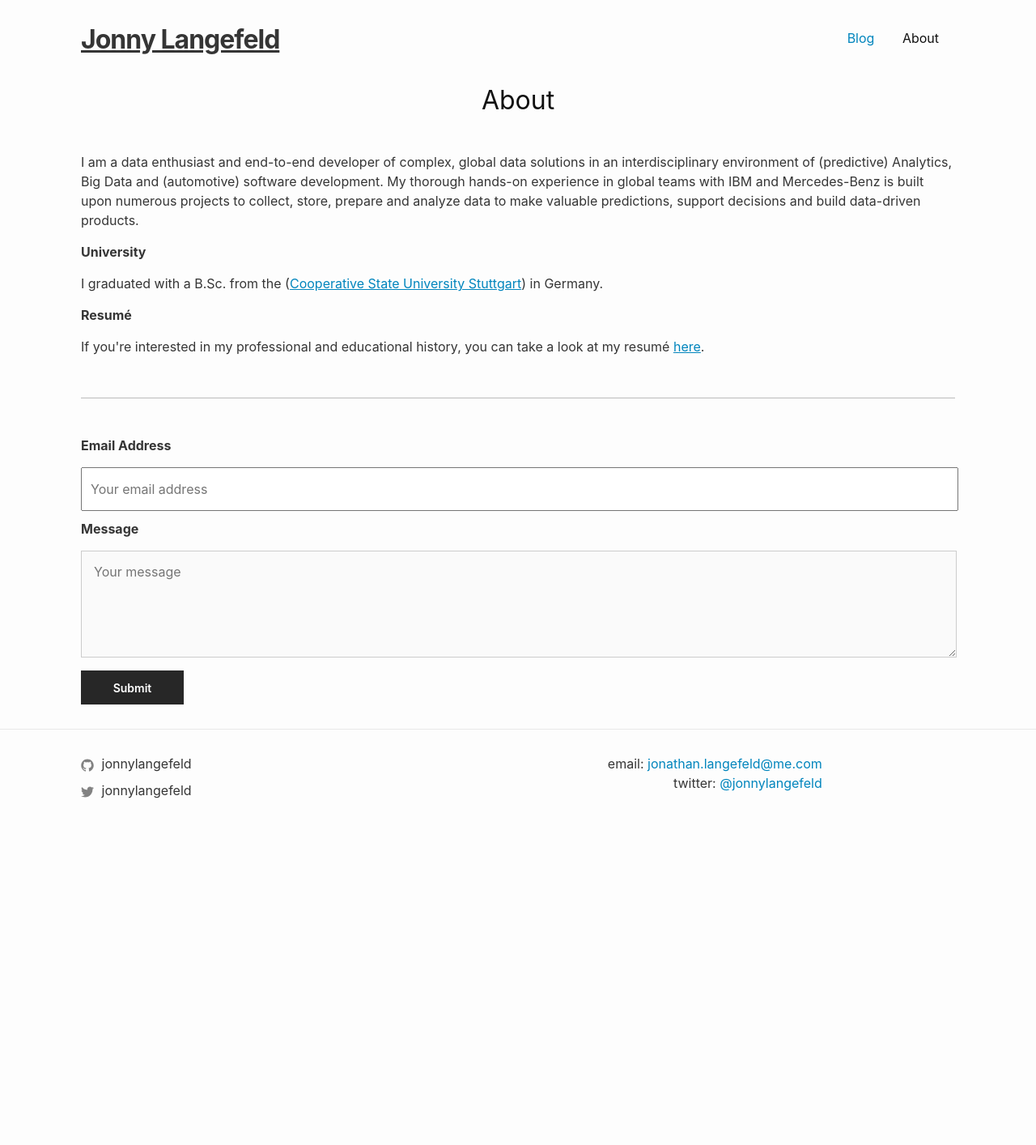
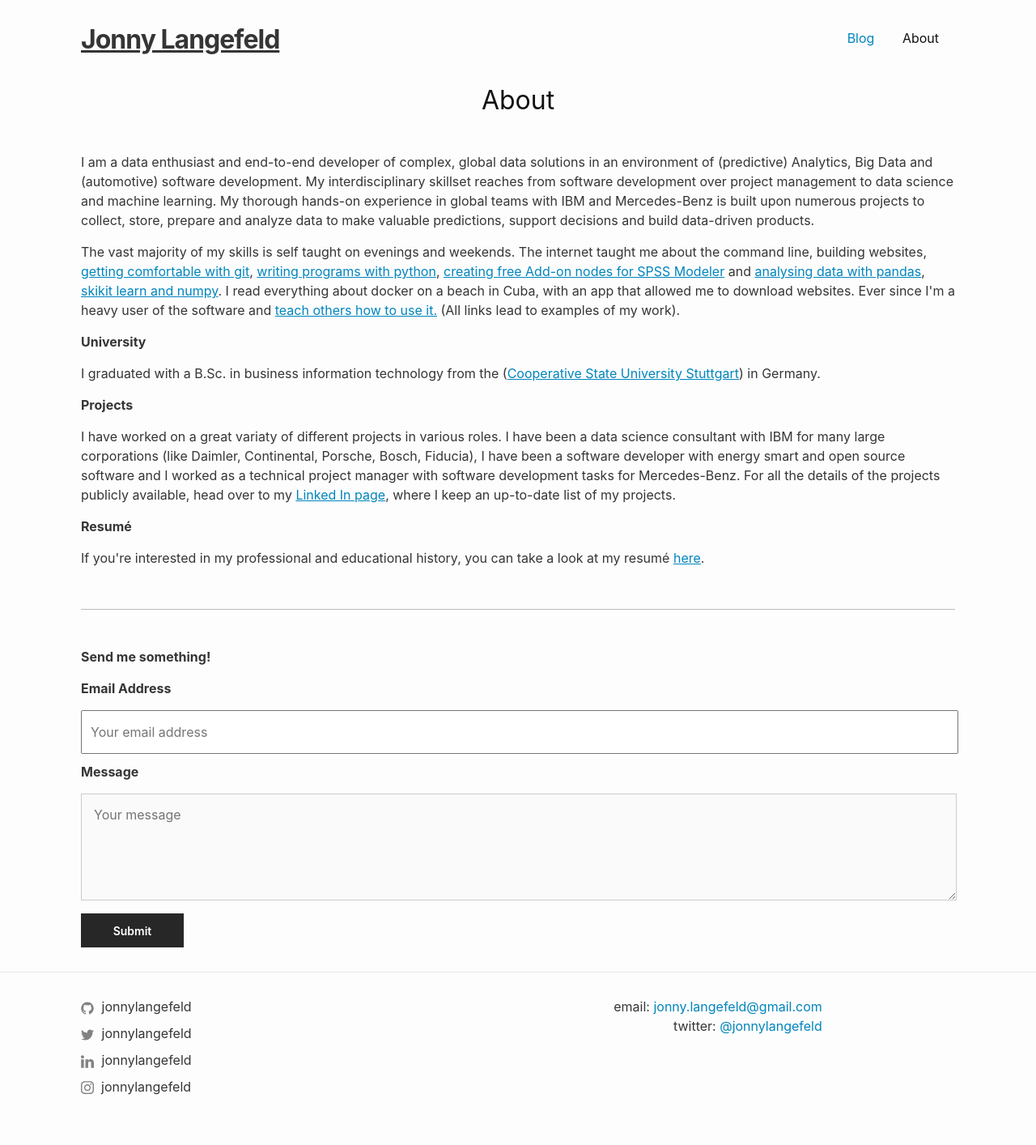
Before and after one commit to jonnylangefeld/jonnylangefeld.com, a Jekyll site: the page built from about.md, in a window 1280 px wide. Shown: the whole page at 81% size. Built offline with Jekyll 4.4.1, drawn with Linux system fonts in a browser that asks for light colours; before the commit the page ends 1048 px from its top, so only the background shows below that.

Commit message:
update of about page
also included is a minor UI fix where the instagram icon was not aligned properly. Also all social media links are now included in the footer.

```diff
--- a/_config.yml
+++ b/_config.yml
@@ -14,7 +14,7 @@
 # You can create any custom variable you would like, and they will be accessible
 # in the templates via {{ site.myvariable }}.
 title: Jonny Langefeld
-email: jonathan.langefeld@me.com
+email: jonny.langefeld@gmail.com
 description: >- # this means to ignore newlines until "baseurl:"
   Personal website & blog of Jonny Langefeld
 baseurl: "" # the subpath of your site, e.g. /blog
--- a/_includes/footer.html
+++ b/_includes/footer.html
@@ -9,12 +9,18 @@
           <li>
             {% include icon-twitter.html username=site.twitter_username %}
           </li>
+          <li>
+            {% include icon-linkedin.html username=site.linkedin_username %}
+          </li>
+          <li>
+            {% include icon-instagram.html username=site.instagram_username %}
+          </li>
         </ul>
       </div>
       <div class="footer-col footer-col-2"></div>
 
       <div class="footer-col footer-col-3" style="text-align: right">
-        <p>email: <a href="mailto:jonathan.langefeld@me.com">jonathan.langefeld@me.com</a><br />
+        <p>email: <a href="mailto:jonny.langefeld@gmail.com">jonny.langefeld@gmail.com</a><br />
           twitter: <a href="https://twitter.com/jonnylangefeld" target="_blank">@jonnylangefeld</a></p>
       </div>
     </div>
--- a/_includes/sidebar.html
+++ b/_includes/sidebar.html
@@ -1,6 +1,6 @@
 <div id="sidebar">
   <h1 style="font-size: 21px;">Jonny Langefeld</h1>
-  <p>Systems Engineer</p>
+  <p>Software Developer | Technical Project Manager | Data Scientist</p>
   <p><a href="/about">Who am I?</a></p>
   <img src="/assets/Jonathan-Langefeld.jpg" />
 
--- a/about.md
+++ b/about.md
@@ -12,11 +12,17 @@ meta: {}
 <h1 style="text-align: center; margin-bottom: 40px; margin-top: -50px">About</h1>
 
 <div>
-  <p>I am a data enthusiast and end-to-end developer of complex, global data solutions in an interdisciplinary environment of (predictive) Analytics, Big Data and (automotive) software development. My thorough hands-on experience in global teams with IBM and Mercedes-Benz is built upon numerous projects to collect, store, prepare and analyze data to make valuable predictions, support decisions and build data-driven products.</p>
+  <p>I am a data enthusiast and end-to-end developer of complex, global data solutions in an environment of (predictive) Analytics, Big Data and (automotive) software development. My interdisciplinary skillset reaches from software development over project management to data science and machine learning. My thorough hands-on experience in global teams with IBM and Mercedes-Benz is built upon numerous projects to collect, store, prepare and analyze data to make valuable predictions, support decisions and build data-driven products.</p>
+
+  <p>The vast majority of my skills is self taught on evenings and weekends. The internet taught me about the command line, building websites, <a href="https://github.com/jonnylangefeld">getting comfortable with git</a>, <a href="https://github.com/jonnylangefeld/ChordPro">writing programs with python</a>, <a href="https://github.com/jonnylangefeld/SPSSTwitter">creating free Add-on nodes for SPSS Modeler</a> and <a h href="https://www.kaggle.com/jonnylangefeld/explore-dividends">analysing data with pandas</a>, <a href="https://github.com/jonnylangefeld/learning/blob/master/Machine%20Learning/scikit-learn%20Classifier.ipynb">skikit learn and numpy</a>. I read everything about docker on a beach in Cuba, with an app that allowed me to download websites. Ever since I'm a heavy user of the software and <a href="https://www.youtube.com/watch?v=JprTjTViaEA&t=2s">teach others how to use it.</a> (All links lead to examples of my work).</p>
 
   <p><b>University</b></p>
 
-  <p>I graduated with a B.Sc. from the (<a href="http://www.dhbw.de/english/home.html" target="_blank">Cooperative State University Stuttgart</a>) in Germany.</p>
+  <p>I graduated with a B.Sc. in business information technology from the (<a href="http://www.dhbw.de/english/home.html" target="_blank">Cooperative State University Stuttgart</a>) in Germany.</p>
+
+  <p><b>Projects</b></p>
+
+  <p>I have worked on a great variaty of different projects in various roles. I have been a data science consultant with IBM for many large corporations (like Daimler, Continental, Porsche, Bosch, Fiducia), I have been a software developer with energy smart and open source software and I worked as a technical project manager with software development tasks for Mercedes-Benz. For all the details of the projects publicly available, head over to my <a href="http://www.dhbw.de/english/home.html" target="_blank">Linked In page</a>, where I keep an up-to-date list of my projects.</p>
 
   <p><b>Resumé</b></p>
   <p>If you're interested in my professional and educational history, you can take a look at my resumé <a href="/assets/about/Resumé Jonathan Langefeld.pdf" target="_blank">here</a>.</p>
@@ -25,8 +31,8 @@ meta: {}
 
 <div style="width: 100%; float: left; margin-top: 20px">
   <hr />
-
-  <form id="contactform" method="POST" action="https://formspree.io/jonathan.langefeld@me.com">
+  <form id="contactform" method="POST" action="https://formspree.io/jonny.langefeld@gmail.com">
+    <p><b>Send me something!</b></p>
     <p><b>Email Address</b></p>
     <input type="email" name="_replyto" placeholder="Your email address">
 
```
Also changed, not shown: _posts/2018-09-23-hello-world.md (+2 -2 lines), _includes/icon-instagram.svg, _includes/instagram-brands.svg (added), 3 other files.
